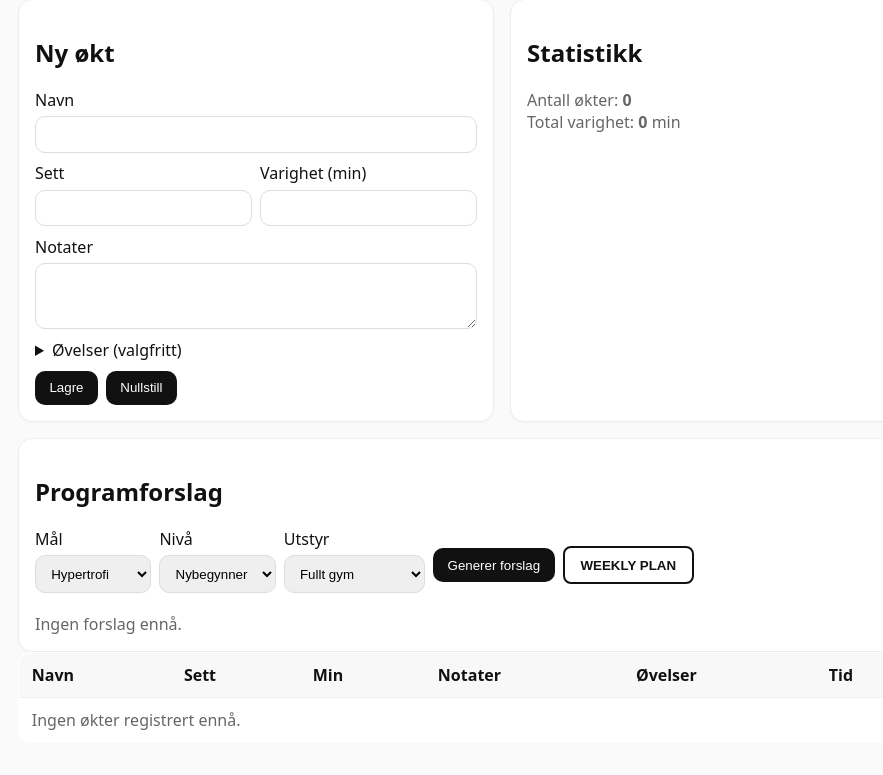
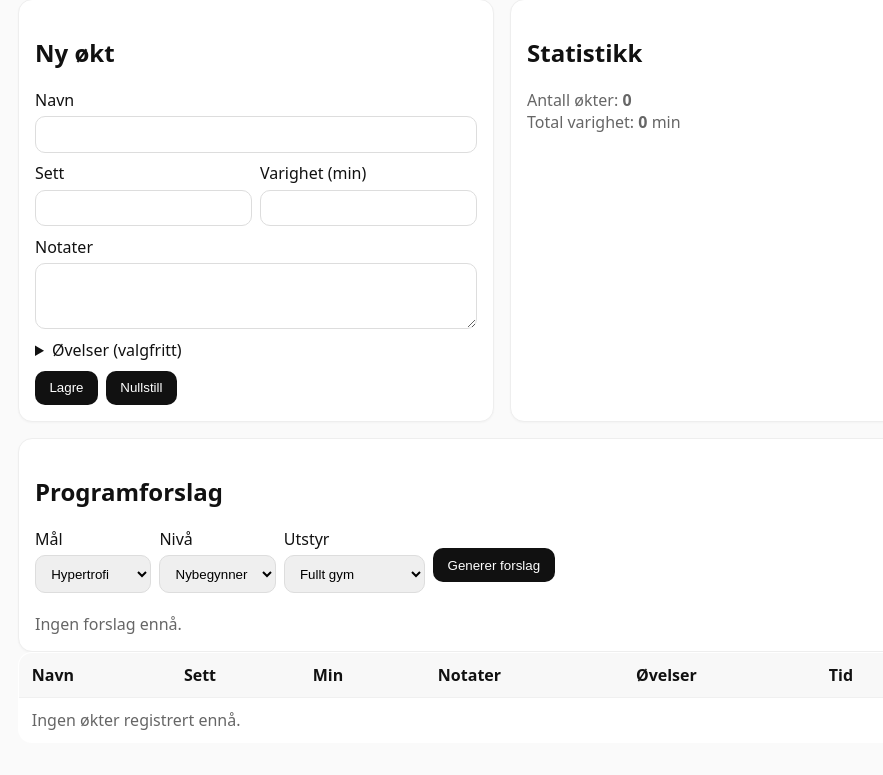
Before and after one commit to Tsarian28/INFO212-GRUPPEPROSJEKT, a Flask app: page /workouts in a window 1280 px wide. Shown: the part 146-921 px from the top of the page, without its empty margins (138-1021 px from the left). Run offline with Flask 3, Linux system fonts and the light colour scheme; the visitor is signed in with stand-in values (Sample User, id 1); data that the repository does not hold is empty; some libraries are stand-ins or nearby versions.

Commit message:
Update index.html: fjern weekly button

```diff
--- a/templates/index.html
+++ b/templates/index.html
@@ -57,13 +57,6 @@
     <!-- single-day button (existing) -->
     <button type="submit">Generer forslag</button>
 
-    <!-- WEEKLY PLAN button (posts to a different endpoint) -->
-    <button type="button" class="btn-outline"
-        hx-post="{{ url_for('questionnaire_weekly') }}"
-        hx-include="#quizForm"
-        hx-target="#planResult"
-        hx-swap="innerHTML">WEEKLY PLAN</button>
-
   </form>
 
   <!-- keep ONE results container -->
```
